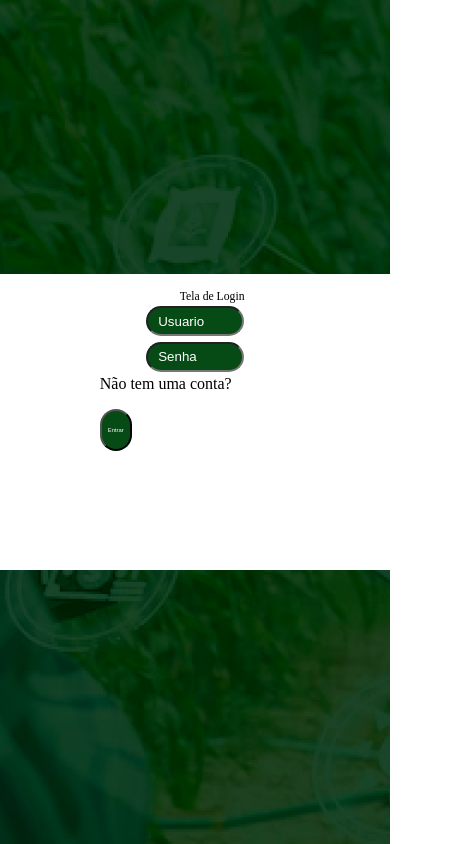
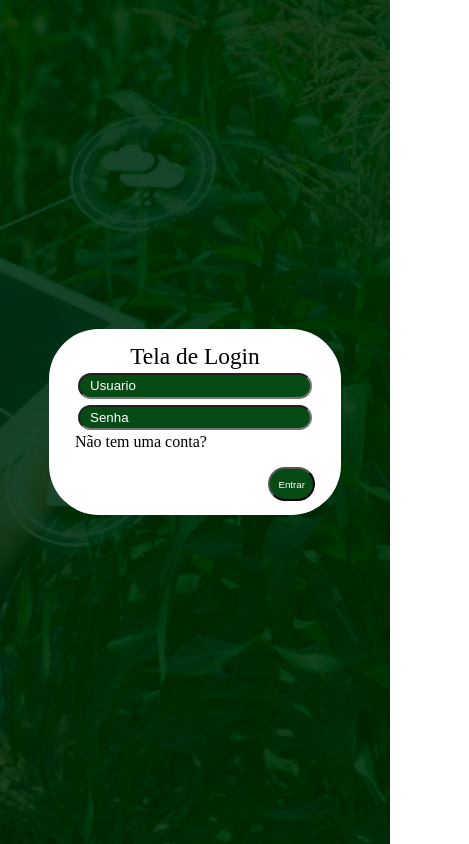
Before and after one commit to RamonBarros/projeto-instrumentacao, a Vue app: page / in a window 390 px wide. Shown: the whole page, 469 px wide, since content can reach past the window. Built offline with nearby package versions, Linux system fonts and the light colour scheme.

Commit message:
Melhora na responsividade do projeto em diferentes tamanhos de telas.

```diff
--- a/src/App.vue
+++ b/src/App.vue
@@ -86,6 +86,7 @@ export default {
 
 
 <style>
+
 body {
   padding: 0;
   margin: 0;
--- a/src/components/Header.vue
+++ b/src/components/Header.vue
@@ -32,6 +32,7 @@ export default {
     display: flex;
     justify-content: center;
     align-items: center;
+    /* border-radius: 0px 0px 40px 40px;  */
 }
 
 .header-Title{
@@ -53,4 +54,25 @@ export default {
     position: absolute;
 }
 
+@media screen and (max-width: 600px) {
+
+.header-Main{
+    background-color: #064B15;
+    width: 100vw;
+    height: 15vh;
+    /* border-radius: 0px 0px 40px 40px;  */
+}
+.header-Title{
+    font-size: 4vh;
+    margin:2rem;
+}
+.back-button{
+    display: flex;
+    padding: 1rem;
+    margin-left: 75vw;
+    font-size: 1rem;
+    border-radius: 40px;
+}
+
+}
 </style>
--- a/src/views/Config.vue
+++ b/src/views/Config.vue
@@ -188,4 +188,48 @@ export default {
         border-radius: 50px;
     }
 
+    @media screen and (max-width: 600px) {
+    .content{
+        width: 100%;
+    }
+
+    .config-stat-label{
+        font-size: 1rem;
+        margin: 0.5rem;
+    }
+    .config-ground-humidity,.config-air-humidity,.config-ground-temperature,.config-air-temperature{
+        margin: 0rem;
+        font-size: 1rem;
+
+    }
+    .config-ground-humidity-label,.config-ground-humidity-max-value,.config-ground-humidity-min-value,
+    .config-air-humidity-label,.config-air-humidity-max-value,.config-air-humidity-min-value,.config-ground-temperature-label,
+    .config-ground-temperature-max-value,.config-ground-temperature-min-value,.config-air-temperature-label,
+    .config-air-temperature-max-value,.config-air-temperature-min-value{
+        width: 30vw;
+    }
+
+
+
+    .config-air-humidity-max-value,.config-air-humidity-min-value,.config-air-temperature-max-value,.config-air-temperature-min-value,
+    .config-ground-humidity-max-value,.config-ground-humidity-min-value,.config-ground-temperature-max-value,.config-ground-temperature-min-value{
+        justify-content: center;
+        width: 3rem;
+        height: 1.5rem;
+        border: 0.1rem solid #0000ff;
+        font-size: 1rem;
+    }
+
+
+    .config-button{
+        background-color: #064B15;
+        color: #ffff;
+        font-size: 1rem;
+        width: 20vw;
+        height: 5vh;
+        margin: 1rem;
+        border-radius: 50px;
+    }
+}
+
 </style>
--- a/src/views/Home.vue
+++ b/src/views/Home.vue
@@ -79,4 +79,21 @@ export default {
     justify-content: flex-start;
 }
 
+@media screen and (max-width: 600px) {
+.plant-button{
+    width: 25vw;
+    height: 10vh;
+    font-size: 4vw;
+    margin: 4vh 1rem 4vh 8vh;
+}
+.plant-config-button{
+    border-radius: 100%;
+    margin-left: 0px;
+    width: 8vw;
+    height: 8vw
+}
+
+
+}
+
 </style>
--- a/src/views/Login.vue
+++ b/src/views/Login.vue
@@ -2,14 +2,19 @@
     <div class="main">
         <div class="box-login">
             <form @submit.prevent="login()">
-            <p class="login-label">Tela de Login</p>
+            <div class="centralize-box">
+                <p class="login-label">Tela de Login</p>
+            </div>
             <div class="input-box">
                 <input class="input" type="email" placeholder="Usuario" required v-model="email">
                 <input class="input" type="password" placeholder="Senha" required v-model="password">
             </div>
             <p class="signup-label">Não tem uma conta?</p>
-            <button class="login-btn" @click="login">Entrar</button>
-        </form>
+            <div class="btn-box">
+                <button class="login-btn" @click="login">Entrar</button>
+            </div>
+
+            </form>
         </div>
 
     </div>
@@ -49,31 +54,46 @@ export default {
 <style scoped>
 .main{
     background-image: url(../../public/imgs/TelaLogin.png);
+    background-repeat: no-repeat;
+    background-position: center;
+    background-size: cover;
     justify-content: center;
     align-items: center;
 }
 .box-login{
     display: flex;
-    justify-content: flex-start;
+    justify-content: center;
     align-items: center;
     flex-direction: column;
-    width: 65vh;
+    width: 45vw;
     height: 35vh;
     border-radius: 50px;
     background-color: #fff;
 }
+.btn-box{
+    display: flex;
+    align-items: center;
+    justify-content: flex-end;
+}
+
+.centralize-box{
+    display: flex;
+    justify-content: center;
+    align-items: center;
+
+}
+
 
 .input-box{
     display: flex;
     flex-direction: column;
     justify-content: center;
     align-items: center;
-
 }
 .input{
     background-color: #064B15;
     border-radius: 30px;
-    width: 25vw;
+    width: 30vw;
     height: 3.5vh;
     margin: 0.8vw;
     color: #fff;
@@ -87,7 +107,7 @@ export default {
 
 .login-label{
     font-size: 3vw;
-    margin: 1rem 1rem 0rem 5rem;
+    margin: 0px;
 }
 
 .login-btn{
@@ -97,7 +117,6 @@ export default {
     width: 7w;
     height: 5vh;
     font-size: 1.5vw;
-
 }
 
 .signup-label{
@@ -105,4 +124,27 @@ export default {
     margin-right: 15vw;
 }
 
+@media screen and (max-width: 600px) {
+  .box-login {
+    width: 75vw;
+    height: 22vh;
+  }
+  .input{
+    width: 60vw;
+    height: 3vh;
+    margin: 0.8vw;
+  }
+  .login-btn{
+    border-radius: 20px;
+    width: 12vw;
+    height: 4vh;
+    font-size: 2.5vw;
+}
+
+.login-label{
+    font-size: 6vw;
+    margin: 0px;
+}
+
+}
 </style>
--- a/src/views/Stats.vue
+++ b/src/views/Stats.vue
@@ -135,9 +135,13 @@ export default {
       const last_reading = (Object.entries(dados)).slice(-1);
         this.leituras = vector;
         this.Ground_Temperature=last_reading[0][1].soilTemp;
-         this.Ground_Humidity=last_reading[0][1].moistureHum;
-         this.Air_Temperature=last_reading[0][1].airHum;
+        this.Ground_Humidity=last_reading[0][1].moistureHum;
+        this.Air_Temperature=last_reading[0][1].airHum;
         this.Air_Humidity=last_reading[0][1].airTemp;
+        // this.Ground_Temperature=35
+        // this.Ground_Humidity=60;
+        // this.Air_Temperature=34;
+        // this.Air_Humidity=75;
     //airHum: ' 0 ', airTemp: '', moistureHum: '19.1 ', timestamp: '1677596930'
       //console.log(vector)
       console.log(this.leituras)
@@ -214,25 +218,55 @@ export default {
 .ground-temp-stat-label,.air-temp-stat-label,.air-humidity-stat-label,.ground-humidity-stat-label{
     font-size: 2.5vw;
     padding: 0;
-    margin: 1px 1rem 1px 1px;
+    margin: 0rem 1rem 0rem 1rem;
 }
 
 .air-temp-stat-label,.air-humidity-stat-label{
     font-size: 2vw;
-    margin: 1px 2rem 1px 1px;
+    margin: 0rem 1rem 0rem 1rem;
 }
 .ground-temp-stat-value,.air-temp-stat-value,.air-humidity-stat-value,.ground-humidity-stat-value{
     font-size: 4rem;
+    margin: 1rem 1rem 1rem 1rem;
+}
+
+.graph-stats{
+    display: flex;
+    justify-content: center;
+    height: 30vw;
+    width: 70vw;
+}
+
+@media screen and (max-width: 600px) {
+.ground-temp-stat,.air-temp-stat,.air-humidity-stat,.ground-humidity-stat{
+    margin:1rem 0.8rem 1rem 0.2rem;
+    width: 20vw;
+    height: 10vh;
+    border-radius: 20px;
+}
+.ground-temp-stat-label,.air-temp-stat-label,.air-humidity-stat-label,.ground-humidity-stat-label{
+    font-size: 2.5vw;
+    padding: 0rem;
+    margin: 1rem 1rem 0rem 0rem;
+}
+
+.air-temp-stat-label,.air-humidity-stat-label{
+    font-size: 2.8vw;
+    padding: 0rem;
+    margin: 1rem 0rem 0rem 1rem;
+}
+.ground-temp-stat-value,.air-temp-stat-value,.air-humidity-stat-value,.ground-humidity-stat-value{
+    font-size: 1.25rem;
     margin: 1px 1rem 1px 1px;
 }
 
 .graph-stats{
     display: flex;
     justify-content: center;
-    height: 27vw;
-    width: 70vw;
+    height: 50vw;
+    width: 100vw;
 }
 
-
+}
 
 </style>
```
